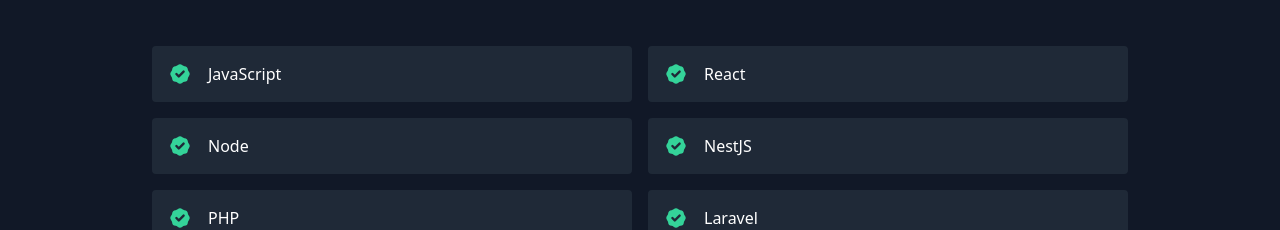
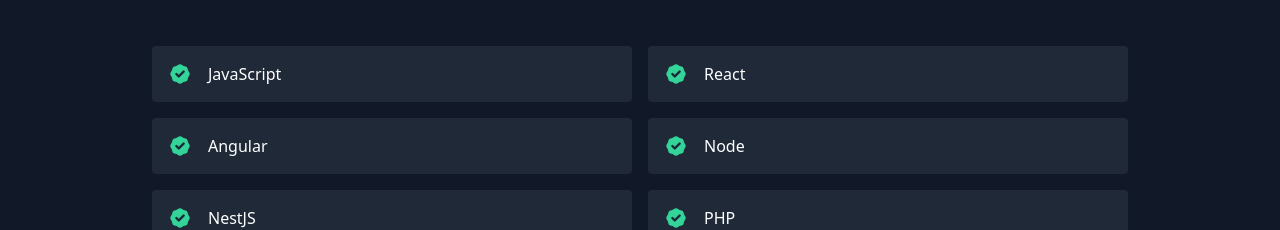
Before and after one commit to CardonClement/portfolio, a React (Create React App) app: page / in a window 1280 px wide. Shown: the part 1660-1890 px from the top of the page. Built offline with nearby package versions, Linux system fonts and the light colour scheme.

Commit message:
Ajout Angular

```diff
--- a/src/data.js
+++ b/src/data.js
@@ -9,7 +9,7 @@
   },
   {
     title: "Situations d'Apprentissage Evaluées",
-    subtitle: "Python, Java, SQL (Postgres), Bash, HTML/CSS, PHP (Laravel)",
+    subtitle: "Python, Java, SQL (Postgres), Bash, HTML/CSS, PHP (Laravel), JavaScript (Angular)",
     description:
     "Les Situations d'Aprentissage Evaluées (ou 'SAEs') sont des simulations de projets d'entreprise. Ces dernières m'ont appris de nombreuses compétences : Projet Java de grande envergure, algorithmes de tris en pyton, création/exploitation d'une base de donnée PostgreSQL, Projet Laravel de grande envergure, configuration de postes de travails et tables de routages...",
     image: "./SAE.png",
@@ -19,6 +19,7 @@
 export const skills = [
   "JavaScript",
   "React",
+  "Angular",
   "Node",
   "NestJS",
   "PHP",
```
